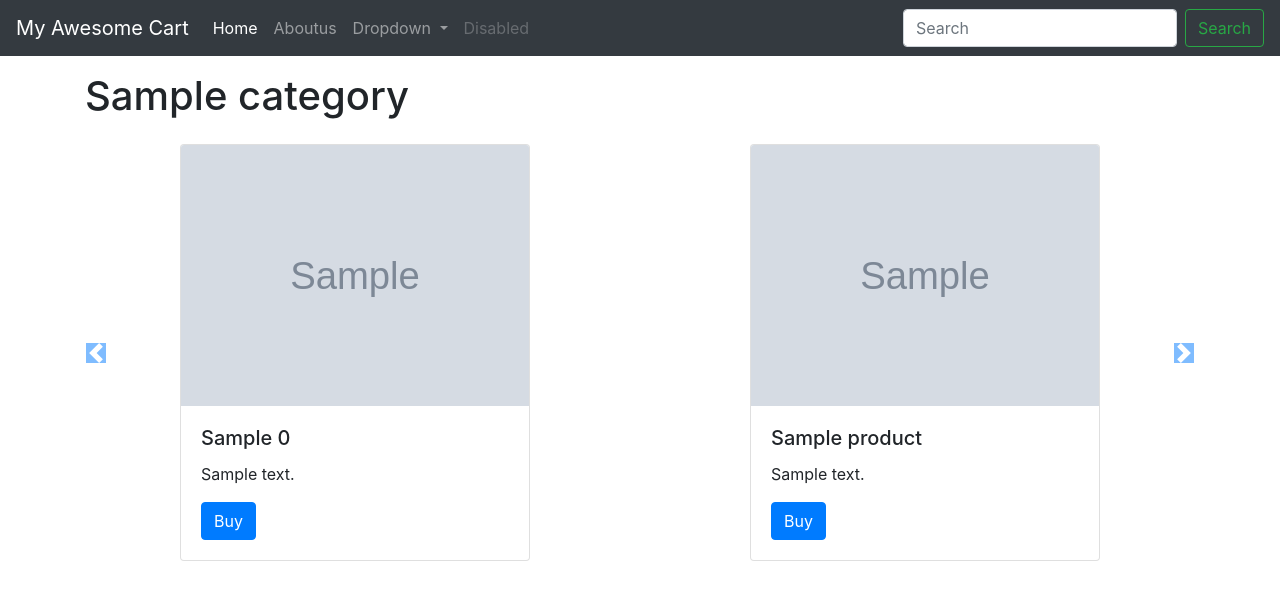
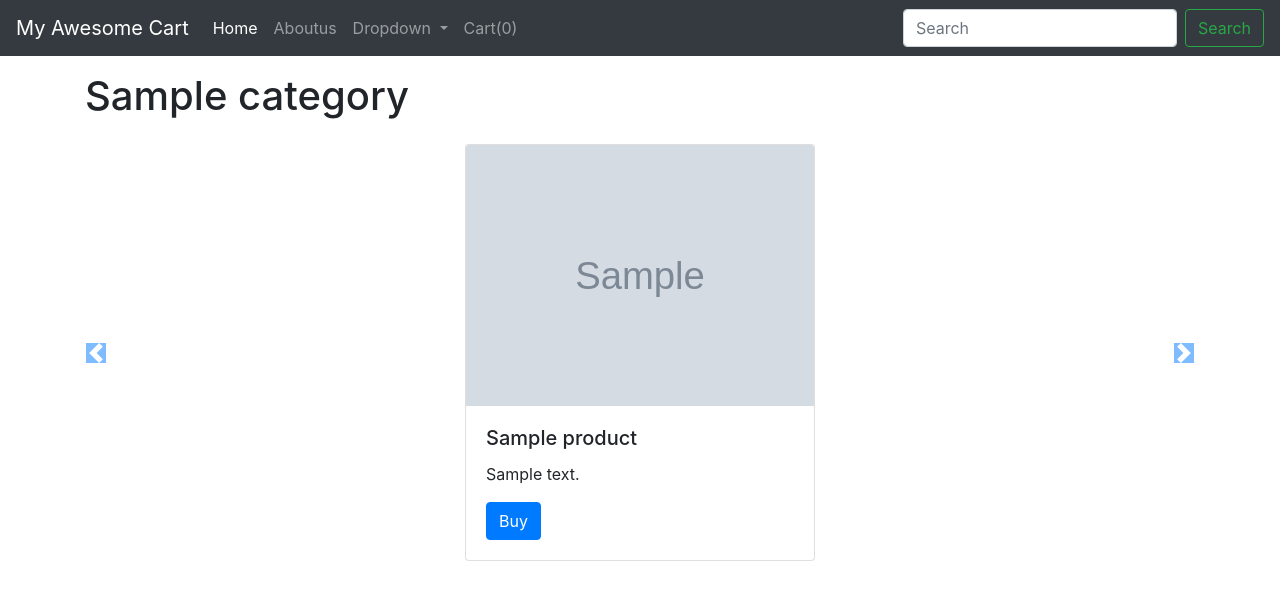
Before and after one commit to coders-nightmare/django_Mycart, a Django app: template shop/templates/shop/index.html in a window 1280 px wide. Shown: the top 600 px of the page. Run offline with Django 3.2, Linux system fonts and the light colour scheme; the template is opened without the code that fills it: most values are stand-ins (such as "Sample title", 1, 10 or a date in 2020); grey boxes marked "Sample" are stand-in pictures; some libraries are stand-ins or nearby versions.

Commit message:
added cart in ls and improved slider logic

```diff
--- a/shop/templates/shop/base.html
+++ b/shop/templates/shop/base.html
@@ -68,7 +68,7 @@
             </div>
           </li>
           <li class="nav-item">
-            <a class="nav-link disabled" href="#">Disabled</a>
+            <a class="nav-link " href="#">Cart(<span id="cart">0</span>)</a>
           </li>
         </ul>
         <form class="form-inline my-2 my-lg-0">
--- a/shop/templates/shop/index.html
+++ b/shop/templates/shop/index.html
@@ -16,25 +16,7 @@
       <div class="carousel-item active">
         <div class="container">
           <div class="row">
-            <div
-            class="col-sm-4 mx-auto d-flex justify-content-between review-item py-3"
-            >
-            <div class="card">
-              <img
-              class="card-img-top"
-                  src="/media/{{product.0.image}}"
-                  alt="Card image cap"
-                />
-                <div class="card-body">
-                  <h5 class="card-title">{{product.0.product_name}}</h5>
-                  <p class="card-text">
-                    {{product.0.desc}}
-                  </p>
-                  <a href="#" class="btn btn-primary">Buy</a>
-                </div>
-              </div>
-            </div>
-            {% for i in product|slice:"1:" %}
+            {% for i in product %}
             <div class="col-sm-4 mx-auto d-flex justify-content-between review-item py-3">
                 <div class="card">
                   <img class="card-img-top" src="/media/{{i.image}}" alt="Card image cap"/>
@@ -43,11 +25,11 @@
                         <p class="card-text">
                           {{i.desc}}
                         </p>
-                      <a href="#" class="btn btn-primary">Buy</a>
+                      <button id="pr{{i.id}}" class="btn btn-primary cart">Buy</button>
                     </div>
                   </div>
               </div>
-              {% if forloop.counter|divisibleby:2 and forloop.counter > 0 and not forloop.last %}
+              {% if forloop.counter|divisibleby:3 and forloop.counter > 0 and not forloop.last %}
                     </div>
                   </div>
                 </div>
@@ -85,3 +67,27 @@
 <!-- end of carousel -->
 {% endblock %}
 <!-- end body -->
+<!-- js -->
+{% block js %}
+    <script>
+      if(localStorage.getItem('cart')==null){
+        var cart ={};
+      }
+      else{
+        cart=JSON.parse(localStorage.getItem('cart'));
+        document.getElementById('cart').innerHTML=Object.keys(cart).length;
+      }
+      $('.cart').click(function(){
+        idstr=this.id.toString();
+        if(cart[idstr] != undefined){
+          cart[idstr]+=1;
+        }
+        else{
+          cart[idstr]=1;
+        }
+        localStorage.setItem('cart',JSON.stringify(cart))
+        document.getElementById('cart').innerHTML=Object.keys(cart).length;
+      });
+    </script>
+{% endblock %}
+<!-- end  -->
```
